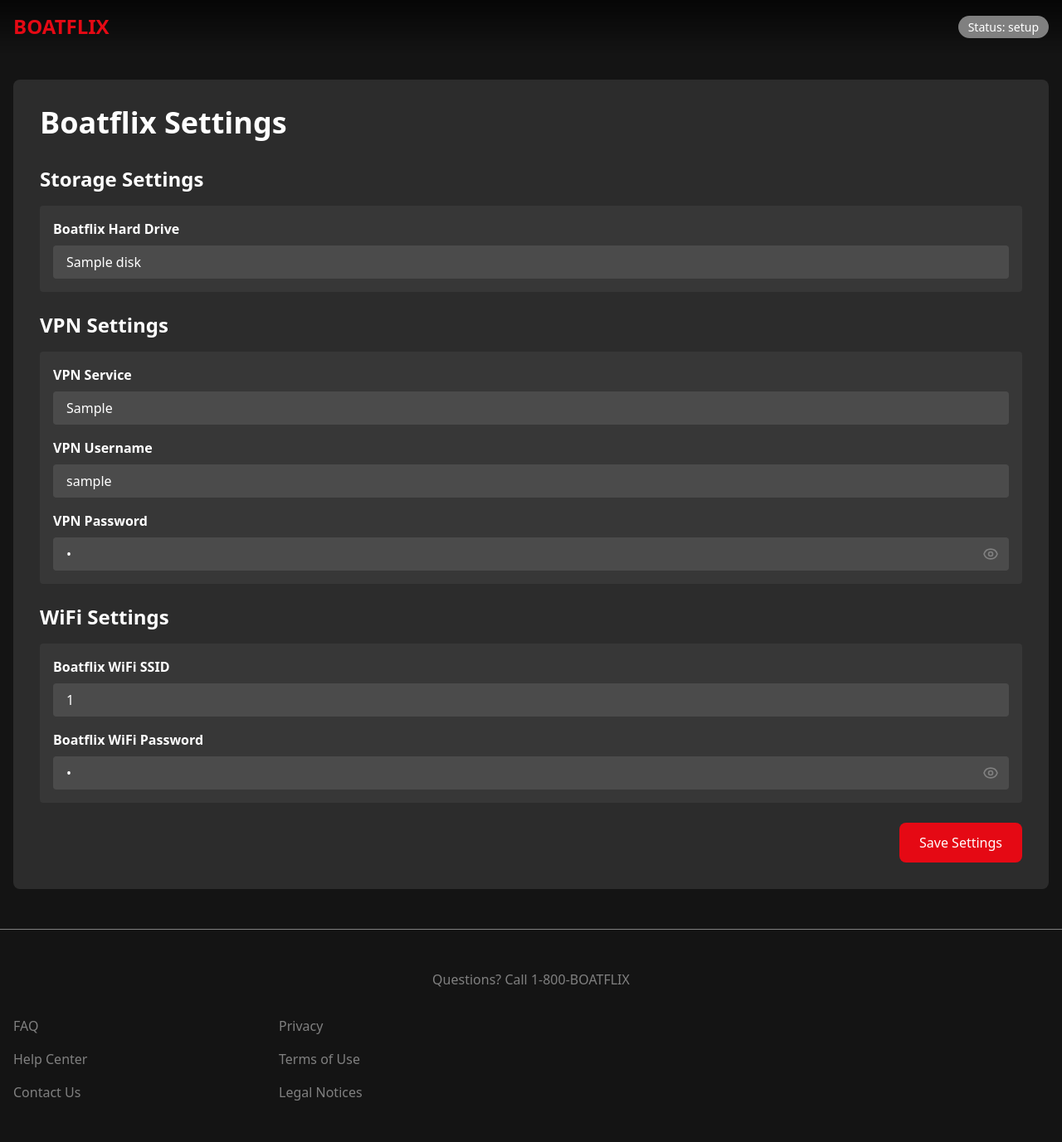
After one commit to norton120/boatflix, a FastAPI app: template webapp/templates/settings.html in a window 1280 px wide. The commit adds this page. Shown: the whole page at 83% size. Run offline with FastAPI, Linux system fonts and the light colour scheme; the template is opened without the code that fills it: most values are stand-ins (such as "Sample title", 1, 10 or a date in 2020); some libraries are stand-ins or nearby versions.

Commit message:
basic settings page

```diff
--- a/webapp/templates/service_detail.html
+++ b/webapp/templates/service_detail.html
@@ -58,7 +58,7 @@
                             {% if service.envars %}
                                 {% for envar in service.envars %}
                                 <div class="bg-white/5 p-4 rounded">
-                                    <form action="/web/service/{{ service.name }}/env/{{ envar.name }}" method="POST" class="flex justify-between items-center">
+                                    <form action="/web/service/{{ service.name }}/env/{{ envar.name }}" method="POST" class="flex justify-between items-center" onsubmit="return confirm('Warning: Boatflix will automatically restart to apply this change. Do you want to proceed?');">
                                         <span class="text-white font-semibold">{{ envar.name }}</span>
                                         <div class="flex items-center space-x-2">
                                             <input type="text"
--- /dev/null
+++ b/webapp/templates/settings.html
@@ -0,0 +1,176 @@
+<!DOCTYPE html>
+<html lang="en">
+<head>
+    <meta charset="UTF-8">
+    <meta name="viewport" content="width=device-width, initial-scale=1.0">
+    <title>{{ title }}</title>
+    <script src="https://cdn.tailwindcss.com"></script>
+    <script>
+        tailwind.config = {
+            theme: {
+                extend: {
+                    colors: {
+                        'netflix-red': '#E50914',
+                        'netflix-black': '#141414',
+                        'netflix-gray': '#808080'
+                    }
+                }
+            }
+        }
+
+        function togglePasswordVisibility(inputId, iconId) {
+            const input = document.getElementById(inputId);
+            const icon = document.getElementById(iconId);
+            if (input.type === 'password') {
+                input.type = 'text';
+                icon.innerHTML = `<svg class="w-5 h-5" fill="none" stroke="currentColor" viewBox="0 0 24 24">
+                    <path stroke-linecap="round" stroke-linejoin="round" stroke-width="2" d="M15 12a3 3 0 11-6 0 3 3 0 016 0z"></path>
+                    <path stroke-linecap="round" stroke-linejoin="round" stroke-width="2" d="M2.458 12C3.732 7.943 7.523 5 12 5c4.478 0 8.268 2.943 9.542 7-1.274 4.057-5.064 7-9.542 7-4.477 0-8.268-2.943-9.542-7z"></path>
+                </svg>`;
+            } else {
+                input.type = 'password';
+                icon.innerHTML = `<svg class="w-5 h-5" fill="none" stroke="currentColor" viewBox="0 0 24 24">
+                    <path stroke-linecap="round" stroke-linejoin="round" stroke-width="2" d="M13.875 18.825A10.05 10.05 0 0112 19c-4.478 0-8.268-2.943-9.543-7a9.97 9.97 0 011.563-3.029m5.858.908a3 3 0 114.243 4.243M9.878 9.878l4.242 4.242M9.88 9.88l-3.29-3.29m7.532 7.532l3.29 3.29M3 3l3.59 3.59m0 0A9.953 9.953 0 0112 5c4.478 0 8.268 2.943 9.543 7a10.025 10.025 0 01-4.132 5.411m0 0L21 21"></path>
+                </svg>`;
+            }
+        }
+    </script>
+</head>
+<body class="bg-netflix-black text-white">
+    <!-- Toast Notification -->
+    {% if message %}
+    <div id="toast" class="fixed top-4 right-4 bg-netflix-red text-white px-6 py-3 rounded-lg shadow-lg z-50">
+        {{ message }}
+    </div>
+    <script>
+        setTimeout(() => {
+            document.getElementById('toast').style.display = 'none';
+        }, 3000);
+    </script>
+    {% endif %}
+
+    {% include "partials/header.html" %}
+
+    <!-- Settings Section -->
+    <section class="pt-24 pb-12">
+        <div class="container mx-auto px-4">
+            <div class="bg-white/10 rounded-lg overflow-hidden">
+                <div class="p-8">
+                    <h1 class="text-4xl font-bold text-white mb-8">Boatflix Settings</h1>
+
+                    <form action="/web/settings" method="POST" class="space-y-6" onsubmit="return confirm('Warning: Boatflix will automatically restart to apply these changes. Do you want to proceed?');">
+                        <!-- Storage Settings -->
+                        <div class="space-y-4">
+                            <h2 class="text-2xl font-bold text-white">Storage Settings</h2>
+                            <div class="bg-white/5 p-4 rounded">
+                                <label for="disk" class="block text-white font-semibold mb-2">Boatflix Hard Drive</label>
+                                <input type="text"
+                                       id="disk"
+                                       name="disk"
+                                       value="{{ settings.disk }}"
+                                       placeholder="e.g., /dev/sda1"
+                                       class="w-full bg-white/10 text-white px-4 py-2 rounded focus:outline-none focus:ring-2 focus:ring-netflix-red"
+                                       required>
+                            </div>
+                        </div>
+
+                        <!-- VPN Settings -->
+                        <div class="space-y-4">
+                            <h2 class="text-2xl font-bold text-white">VPN Settings</h2>
+                            <div class="bg-white/5 p-4 rounded space-y-4">
+                                <div>
+                                    <label for="vpn_service" class="block text-white font-semibold mb-2">VPN Service</label>
+                                    <input type="text"
+                                           id="vpn_service"
+                                           name="vpn_service"
+                                           value="{{ settings.vpn_service }}"
+                                           placeholder="e.g., NordVPN, ExpressVPN"
+                                           class="w-full bg-white/10 text-white px-4 py-2 rounded focus:outline-none focus:ring-2 focus:ring-netflix-red"
+                                           required>
+                                </div>
+                                <div>
+                                    <label for="vpn_username" class="block text-white font-semibold mb-2">VPN Username</label>
+                                    <input type="text"
+                                           id="vpn_username"
+                                           name="vpn_username"
+                                           value="{{ settings.vpn_username }}"
+                                           class="w-full bg-white/10 text-white px-4 py-2 rounded focus:outline-none focus:ring-2 focus:ring-netflix-red"
+                                           required>
+                                </div>
+                                <div>
+                                    <label for="vpn_password" class="block text-white font-semibold mb-2">VPN Password</label>
+                                    <div class="relative">
+                                        <input type="password"
+                                               id="vpn_password"
+                                               name="vpn_password"
+                                               value="{{ settings.vpn_password }}"
+                                               class="w-full bg-white/10 text-white px-4 py-2 rounded focus:outline-none focus:ring-2 focus:ring-netflix-red pr-10"
+                                               required>
+                                        <button type="button"
+                                                onclick="togglePasswordVisibility('vpn_password', 'vpn_password_icon')"
+                                                class="absolute right-3 top-1/2 transform -translate-y-1/2 text-netflix-gray hover:text-white">
+                                            <span id="vpn_password_icon">
+                                                <svg class="w-5 h-5" fill="none" stroke="currentColor" viewBox="0 0 24 24">
+                                                    <path stroke-linecap="round" stroke-linejoin="round" stroke-width="2" d="M15 12a3 3 0 11-6 0 3 3 0 016 0z"></path>
+                                                    <path stroke-linecap="round" stroke-linejoin="round" stroke-width="2" d="M2.458 12C3.732 7.943 7.523 5 12 5c4.478 0 8.268 2.943 9.542 7-1.274 4.057-5.064 7-9.542 7-4.477 0-8.268-2.943-9.542-7z"></path>
+                                                </svg>
+                                            </span>
+                                        </button>
+                                    </div>
+                                </div>
+                            </div>
+                        </div>
+
+                        <!-- WiFi Settings -->
+                        <div class="space-y-4">
+                            <h2 class="text-2xl font-bold text-white">WiFi Settings</h2>
+                            <div class="bg-white/5 p-4 rounded space-y-4">
+                                <div>
+                                    <label for="wifi_ssid" class="block text-white font-semibold mb-2">Boatflix WiFi SSID</label>
+                                    <input type="text"
+                                           id="wifi_ssid"
+                                           name="wifi_ssid"
+                                           value="{{ settings.wifi_ssid }}"
+                                           class="w-full bg-white/10 text-white px-4 py-2 rounded focus:outline-none focus:ring-2 focus:ring-netflix-red"
+                                           required>
+                                </div>
+                                <div>
+                                    <label for="wifi_password" class="block text-white font-semibold mb-2">Boatflix WiFi Password</label>
+                                    <div class="relative">
+                                        <input type="password"
+                                               id="wifi_password"
+                                               name="wifi_password"
+                                               value="{{ settings.wifi_password }}"
+                                               class="w-full bg-white/10 text-white px-4 py-2 rounded focus:outline-none focus:ring-2 focus:ring-netflix-red pr-10"
+                                               required>
+                                        <button type="button"
+                                                onclick="togglePasswordVisibility('wifi_password', 'wifi_password_icon')"
+                                                class="absolute right-3 top-1/2 transform -translate-y-1/2 text-netflix-gray hover:text-white">
+                                            <span id="wifi_password_icon">
+                                                <svg class="w-5 h-5" fill="none" stroke="currentColor" viewBox="0 0 24 24">
+                                                    <path stroke-linecap="round" stroke-linejoin="round" stroke-width="2" d="M15 12a3 3 0 11-6 0 3 3 0 016 0z"></path>
+                                                    <path stroke-linecap="round" stroke-linejoin="round" stroke-width="2" d="M2.458 12C3.732 7.943 7.523 5 12 5c4.478 0 8.268 2.943 9.542 7-1.274 4.057-5.064 7-9.542 7-4.477 0-8.268-2.943-9.542-7z"></path>
+                                                </svg>
+                                            </span>
+                                        </button>
+                                    </div>
+                                </div>
+                            </div>
+                        </div>
+
+                        <!-- Submit Button -->
+                        <div class="flex justify-end">
+                            <button type="submit"
+                                    class="bg-netflix-red text-white px-6 py-3 rounded-lg hover:bg-red-700 transition">
+                                Save Settings
+                            </button>
+                        </div>
+                    </form>
+                </div>
+            </div>
+        </div>
+    </section>
+
+    {% include "partials/footer.html" %}
+</body>
+</html>
```
Also changed, not shown: webapp/web.py (+45 -0 lines).
